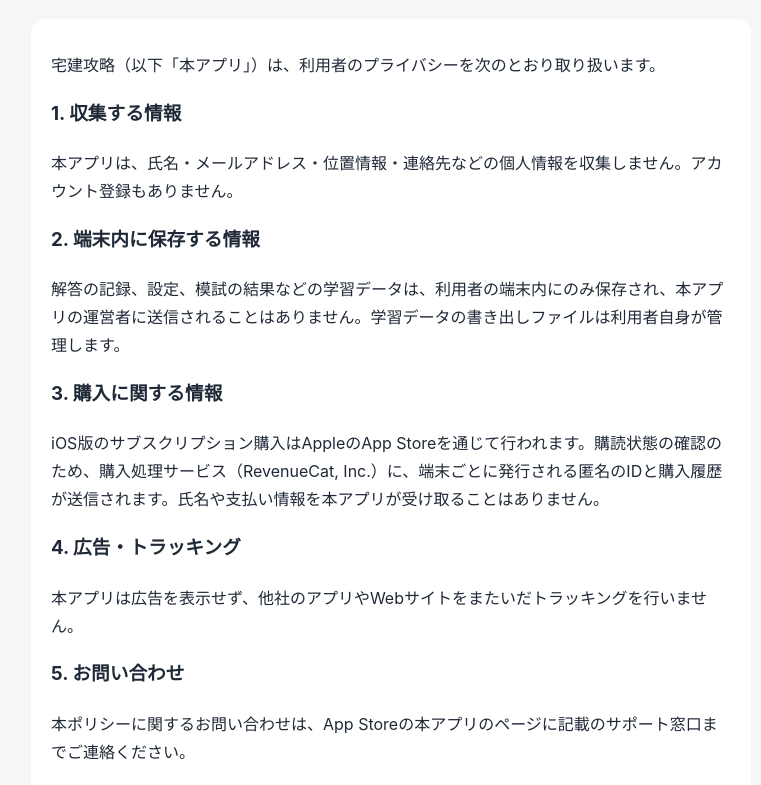
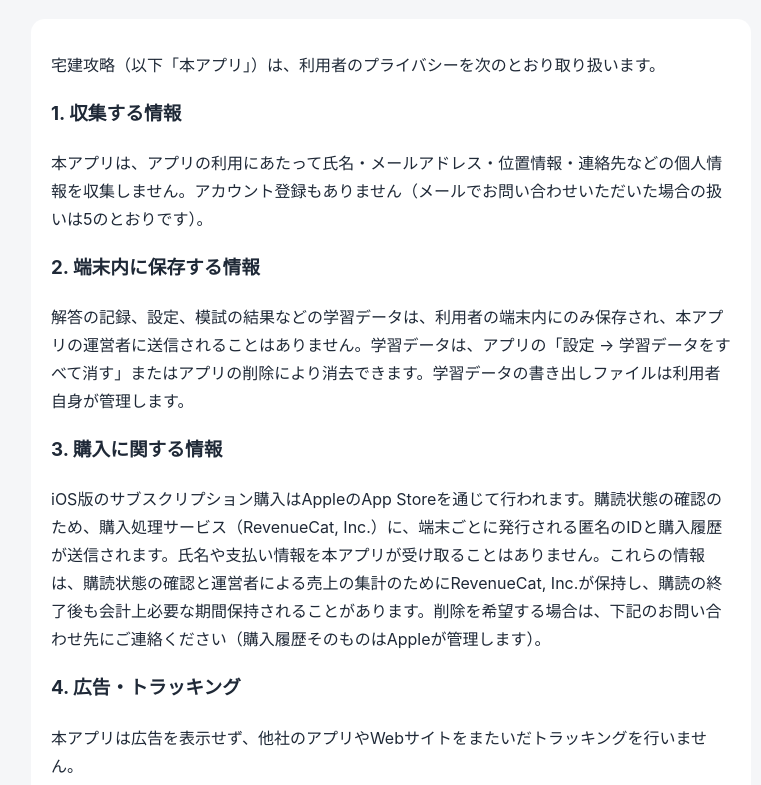
Before and after one commit to dai96981-tech/takken-support, a plain HTML site: page privacy.html in a window 1280 px wide. Shown: the part 148-933 px from the top of the page, without its empty margins (249-1010 px from the left). Drawn offline with Linux system fonts and the light colour scheme.

Commit message:
プライバシーポリシー：保持・削除・連絡先・メールの扱いを追記

```diff
--- a/privacy.html
+++ b/privacy.html
@@ -12,15 +12,15 @@ a{color:var(--brand)} .sub{color:var(--sub);font-size:.9rem} nav a{display:inlin
 <nav><a href="./">サポート</a><a href="privacy.html">プライバシーポリシー</a><a href="terms.html">利用規約</a></nav>
 <h1>プライバシーポリシー</h1><div class="card"><p>宅建攻略（以下「本アプリ」）は、利用者のプライバシーを次のとおり取り扱います。</p>
 <h3>1. 収集する情報</h3>
-<p>本アプリは、氏名・メールアドレス・位置情報・連絡先などの個人情報を収集しません。アカウント登録もありません。</p>
+<p>本アプリは、アプリの利用にあたって氏名・メールアドレス・位置情報・連絡先などの個人情報を収集しません。アカウント登録もありません（メールでお問い合わせいただいた場合の扱いは5のとおりです）。</p>
 <h3>2. 端末内に保存する情報</h3>
-<p>解答の記録、設定、模試の結果などの学習データは、利用者の端末内にのみ保存され、本アプリの運営者に送信されることはありません。学習データの書き出しファイルは利用者自身が管理します。</p>
+<p>解答の記録、設定、模試の結果などの学習データは、利用者の端末内にのみ保存され、本アプリの運営者に送信されることはありません。学習データは、アプリの「設定 → 学習データをすべて消す」またはアプリの削除により消去できます。学習データの書き出しファイルは利用者自身が管理します。</p>
 <h3>3. 購入に関する情報</h3>
-<p>iOS版のサブスクリプション購入はAppleのApp Storeを通じて行われます。購読状態の確認のため、購入処理サービス（RevenueCat, Inc.）に、端末ごとに発行される匿名のIDと購入履歴が送信されます。氏名や支払い情報を本アプリが受け取ることはありません。</p>
+<p>iOS版のサブスクリプション購入はAppleのApp Storeを通じて行われます。購読状態の確認のため、購入処理サービス（RevenueCat, Inc.）に、端末ごとに発行される匿名のIDと購入履歴が送信されます。氏名や支払い情報を本アプリが受け取ることはありません。これらの情報は、購読状態の確認と運営者による売上の集計のためにRevenueCat, Inc.が保持し、購読の終了後も会計上必要な期間保持されることがあります。削除を希望する場合は、下記のお問い合わせ先にご連絡ください（購入履歴そのものはAppleが管理します）。</p>
 <h3>4. 広告・トラッキング</h3>
 <p>本アプリは広告を表示せず、他社のアプリやWebサイトをまたいだトラッキングを行いません。</p>
 <h3>5. お問い合わせ</h3>
-<p>本ポリシーに関するお問い合わせは、App Storeの本アプリのページに記載のサポート窓口までご連絡ください。</p>
+<p>本ポリシーに関するお問い合わせ、情報の削除のご依頼は、takkeneasy@gmail.com までご連絡ください。メールでお問い合わせ・誤りのご報告をいただいた場合、メールアドレスと内容は返信と教材の改善のためにのみ使い、対応の完了から1年以内に削除します。</p>
 <p class="sub">制定日：2026年11月17日</p></div>
 <p class="sub">宅建攻略</p>
 </main></body></html>
```
